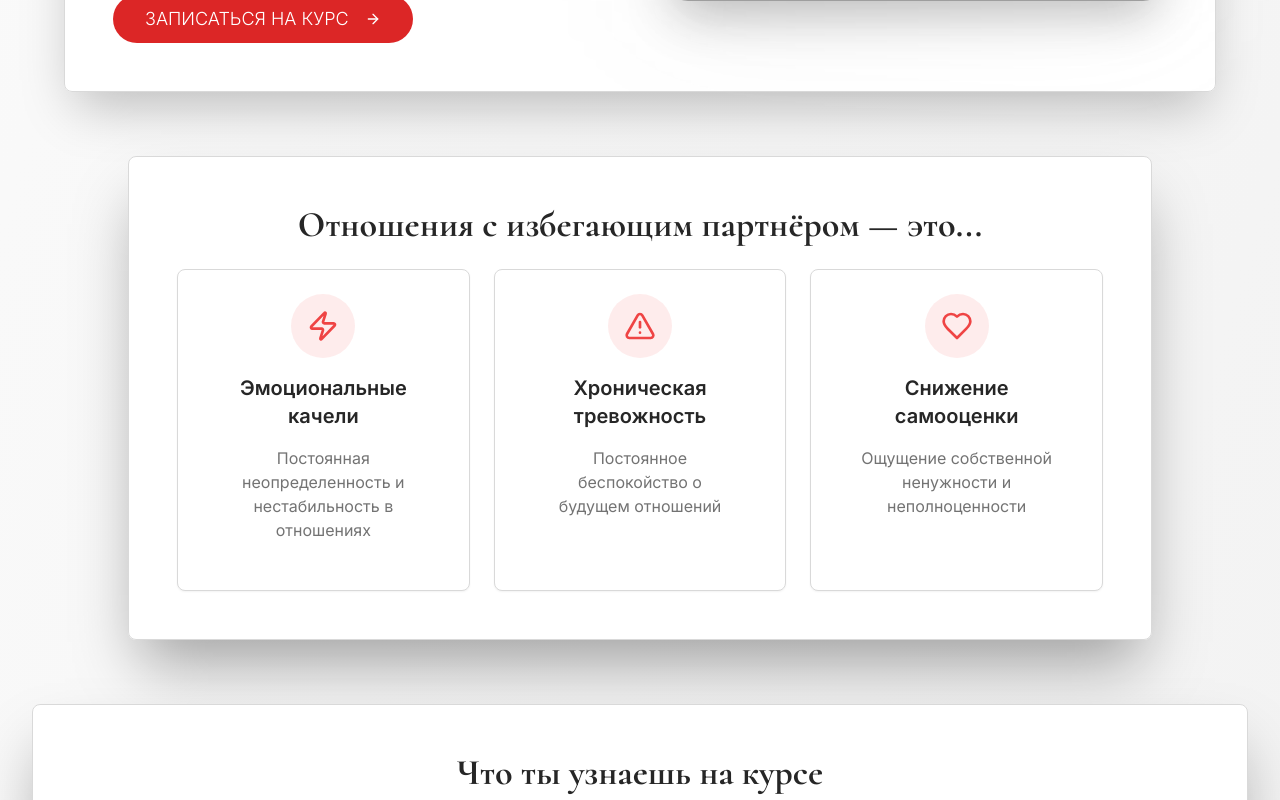
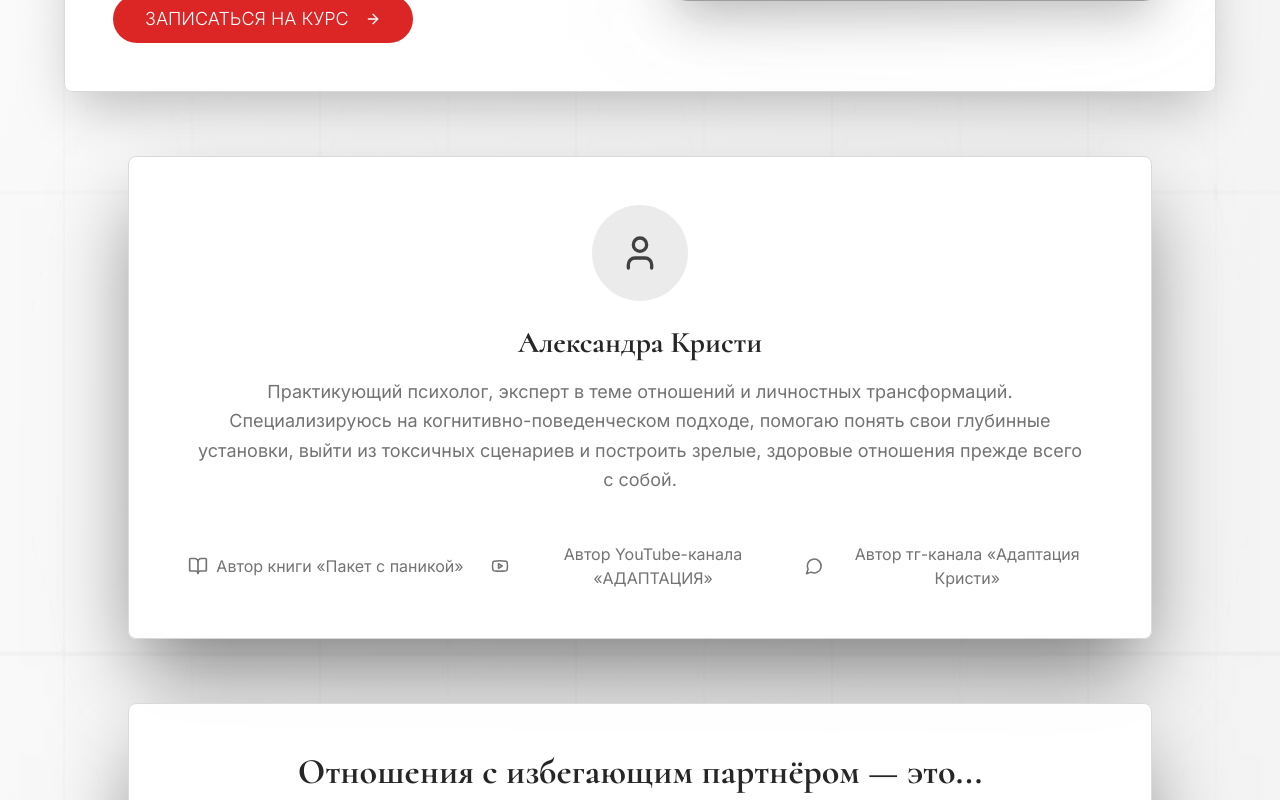
Before and after one commit to vvvvv777/emotion-release-course, a React (Vite) app: page / in a window 1280 px wide. Shown: the part 500-1300 px from the top of the page. Built offline with nearby package versions, Linux system fonts and the light colour scheme; grey boxes are pictures that could not be loaded.

Commit message:
feat: Добавление профиля психолога Александры Кристи

```diff
--- a/src/pages/Index.tsx
+++ b/src/pages/Index.tsx
@@ -12,7 +12,89 @@ import Icon from "@/components/ui/icon";
 
 export default function Index() {
   return (
-    <div className="min-h-screen bg-gradient-to-br from-background to-muted">
+    <div className="min-h-screen bg-gradient-to-br from-background to-muted relative overflow-hidden">
+      {/* Background Pattern */}
+      <div className="absolute inset-0 opacity-10">
+        <svg
+          className="w-full h-full"
+          viewBox="0 0 1000 1000"
+          preserveAspectRatio="none"
+        >
+          <defs>
+            <pattern
+              id="lines"
+              x="0"
+              y="0"
+              width="200"
+              height="200"
+              patternUnits="userSpaceOnUse"
+            >
+              <line
+                x1="0"
+                y1="50"
+                x2="200"
+                y2="50"
+                stroke="#374151"
+                strokeWidth="1"
+                opacity="0.3"
+              />
+              <line
+                x1="0"
+                y1="150"
+                x2="200"
+                y2="150"
+                stroke="#6b7280"
+                strokeWidth="1"
+                opacity="0.2"
+              />
+              <line
+                x1="50"
+                y1="0"
+                x2="50"
+                y2="200"
+                stroke="#374151"
+                strokeWidth="1"
+                opacity="0.3"
+              />
+              <line
+                x1="150"
+                y1="0"
+                x2="150"
+                y2="200"
+                stroke="#6b7280"
+                strokeWidth="1"
+                opacity="0.2"
+              />
+              <circle cx="50" cy="50" r="2" fill="#9ca3af" opacity="0.4" />
+              <circle cx="150" cy="150" r="2" fill="#6b7280" opacity="0.3" />
+              <line
+                x1="25"
+                y1="25"
+                x2="175"
+                y2="175"
+                stroke="#9ca3af"
+                strokeWidth="1"
+                opacity="0.2"
+                strokeDasharray="5,5"
+              />
+              <line
+                x1="175"
+                y1="25"
+                x2="25"
+                y2="175"
+                stroke="#6b7280"
+                strokeWidth="1"
+                opacity="0.2"
+                strokeDasharray="3,7"
+              />
+            </pattern>
+          </defs>
+          <rect width="100%" height="100%" fill="url(#lines)" />
+        </svg>
+      </div>
+
+      {/* Content */}
+      <div className="relative z-10">
         {/* Hero Section */}
         <section className="relative px-4 py-8 sm:px-6 lg:px-8">
           <div className="mx-auto max-w-6xl">
@@ -28,8 +110,8 @@ export default function Index() {
                       <span className="text-primary"> избегающим мужчиной</span>
                     </h1>
                     <p className="text-xl text-muted-foreground max-w-2xl font-extralight">
-                    Профессионально выстроенный маршрут для тех, кто оказался в
-                    сценарии отношений с эмоционально недоступным партнёром
+                      Профессионально выстроенный маршрут для тех, кто оказался
+                      в сценарии отношений с эмоционально недоступным партнёром
                     </p>
                   </div>
                   <div className="flex flex-col sm:flex-row gap-4">
@@ -55,10 +137,49 @@ export default function Index() {
           </div>
         </section>
 
+        {/* Author Section */}
+        <section className="px-4 py-8 sm:px-6 lg:px-8">
+          <div className="mx-auto max-w-5xl">
+            <Card className="p-8 lg:p-12 shadow-[0_40px_80px_-12px_rgba(0,0,0,0.5)] bg-card/95 backdrop-blur-sm">
+              <div className="text-center space-y-6">
+                <div className="w-24 h-24 bg-primary/10 rounded-full flex items-center justify-center mx-auto">
+                  <Icon name="User" size={40} className="text-primary" />
+                </div>
+                <div className="space-y-4">
+                  <h2 className="text-2xl sm:text-3xl font-serif font-bold text-foreground">
+                    Александра Кристи
+                  </h2>
+                  <p className="text-lg text-muted-foreground max-w-4xl mx-auto leading-relaxed">
+                    Практикующий психолог, эксперт в теме отношений и личностных
+                    трансформаций. Специализируюсь на когнитивно-поведенческом
+                    подходе, помогаю понять свои глубинные установки, выйти из
+                    токсичных сценариев и построить зрелые, здоровые отношения
+                    прежде всего с собой.
+                  </p>
+                </div>
+                <div className="grid grid-cols-1 md:grid-cols-3 gap-4 pt-6">
+                  <div className="flex items-center justify-center gap-2 text-muted-foreground">
+                    <Icon name="BookOpen" size={20} />
+                    <span>Автор книги «Пакет с паникой»</span>
+                  </div>
+                  <div className="flex items-center justify-center gap-2 text-muted-foreground">
+                    <Icon name="Youtube" size={20} />
+                    <span>Автор YouTube-канала «АДАПТАЦИЯ»</span>
+                  </div>
+                  <div className="flex items-center justify-center gap-2 text-muted-foreground">
+                    <Icon name="MessageCircle" size={20} />
+                    <span>Автор тг-канала «Адаптация Кристи»</span>
+                  </div>
+                </div>
+              </div>
+            </Card>
+          </div>
+        </section>
+
         {/* Problem Section */}
         <section className="px-4 py-8 sm:px-6 lg:px-8">
           <div className="mx-auto max-w-5xl">
-          <Card className="p-8 lg:p-12 shadow-[0_35px_60px_-12px_rgba(0,0,0,0.35)] bg-card/95 backdrop-blur-sm">
+            <Card className="p-8 lg:p-12 shadow-[0_40px_80px_-12px_rgba(0,0,0,0.5)] bg-card/95 backdrop-blur-sm">
               <div className="text-center space-y-12">
                 <div className="space-y-6 animate-slide-up">
                   <h2 className="text-3xl sm:text-4xl font-serif font-bold text-foreground">
@@ -127,7 +248,7 @@ export default function Index() {
         {/* Course Program */}
         <section className="px-4 py-8 sm:px-6 lg:px-8">
           <div className="mx-auto max-w-7xl">
-          <Card className="p-8 lg:p-12 shadow-[0_35px_60px_-12px_rgba(0,0,0,0.35)] bg-card/95 backdrop-blur-sm">
+            <Card className="p-8 lg:p-12 shadow-[0_40px_80px_-12px_rgba(0,0,0,0.5)] bg-card/95 backdrop-blur-sm">
               <div className="text-center space-y-6 mb-16">
                 <h2 className="text-3xl sm:text-4xl font-serif font-bold text-foreground">
                   Что ты узнаешь на курсе
@@ -208,7 +329,7 @@ export default function Index() {
         {/* Results Section */}
         <section className="px-4 py-8 sm:px-6 lg:px-8">
           <div className="mx-auto max-w-5xl">
-          <Card className="p-8 lg:p-12 shadow-[0_35px_60px_-12px_rgba(0,0,0,0.35)] bg-card/95 backdrop-blur-sm">
+            <Card className="p-8 lg:p-12 shadow-[0_40px_80px_-12px_rgba(0,0,0,0.5)] bg-card/95 backdrop-blur-sm">
               <div className="text-center space-y-6 mb-16">
                 <h2 className="text-3xl sm:text-4xl font-serif font-bold text-foreground">
                   В результате курса ты:
@@ -225,7 +346,8 @@ export default function Index() {
                   },
                   {
                     title: "Восстановишь контакт с собой",
-                  description: "Вернёшь понимание своих потребностей и границ",
+                    description:
+                      "Вернёшь понимание своих потребностей и границ",
                     icon: "Heart",
                   },
                   {
@@ -278,12 +400,12 @@ export default function Index() {
         {/* CTA Section */}
         <section className="px-4 py-8 sm:px-6 lg:px-8">
           <div className="mx-auto max-w-5xl">
-          <Card className="p-8 lg:p-12 shadow-[0_35px_60px_-12px_rgba(0,0,0,0.35)] bg-gradient-to-r from-primary to-primary/80">
+            <Card className="p-8 lg:p-12 shadow-[0_40px_80px_-12px_rgba(0,0,0,0.5)] bg-gradient-to-r from-primary to-primary/80">
               <div className="text-center space-y-8">
                 <div className="space-y-6 mx-0">
                   <h2 className="text-3xl sm:text-4xl font-serif text-primary-foreground font-extralight">
-                  Если ты устала ждать, терпеть, оправдывать чужое бездействие и
-                  вечный холод
+                    Если ты устала ждать, терпеть, оправдывать чужое бездействие
+                    и вечный холод
                   </h2>
                   <p className="text-xl text-primary-foreground/90 max-w-2xl mx-auto font-extralight">
                     Пора возвращать себя себе. Ты заслуживаешь отношений, в
@@ -316,7 +438,7 @@ export default function Index() {
         {/* Footer */}
         <footer className="px-4 py-8 sm:px-6 lg:px-8">
           <div className="mx-auto max-w-6xl">
-          <Card className="p-8 shadow-[0_35px_60px_-12px_rgba(0,0,0,0.35)] bg-card/95 backdrop-blur-sm">
+            <Card className="p-8 shadow-[0_40px_80px_-12px_rgba(0,0,0,0.5)] bg-card/95 backdrop-blur-sm">
               <div className="flex flex-col md:flex-row justify-between items-center space-y-4 md:space-y-0">
                 <div className="text-center md:text-left">
                   <h3 className="text-xl font-serif font-semibold text-foreground">
@@ -345,5 +467,6 @@ export default function Index() {
           </div>
         </footer>
       </div>
+    </div>
   );
 }
```
Lines whose indentation alone changed are shown as unchanged.
